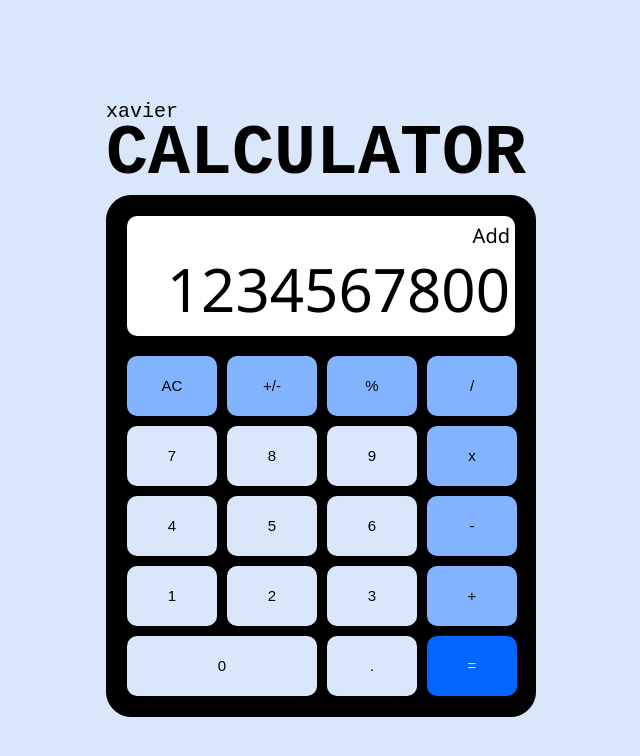
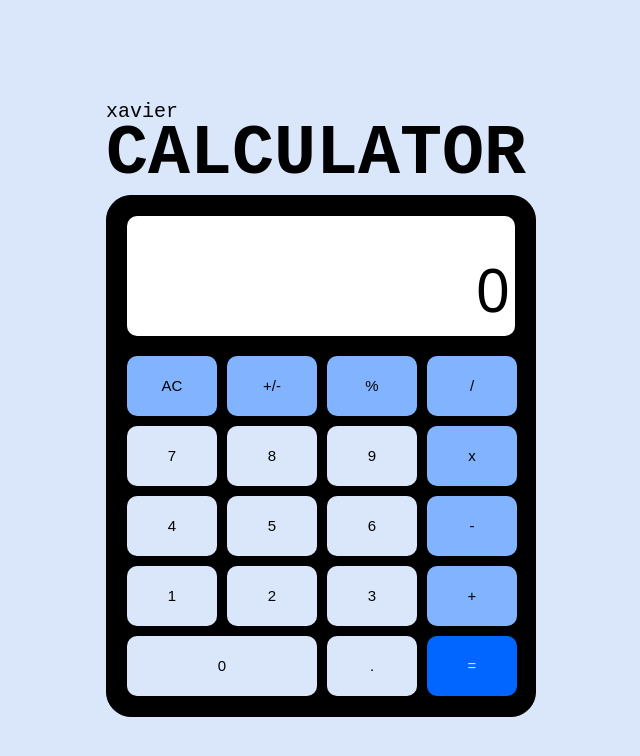
Before and after one commit to theprofessorxavier/calculator, a plain HTML site: page index.html in a window 1280 px wide. Shown: the whole page, without its empty margins (319-959 px from the left). Drawn offline with Linux system fonts and the light colour scheme.

Commit message:
calculator v1 - fix startup

```diff
--- a/index.html
+++ b/index.html
@@ -14,8 +14,8 @@
     </div>
     <div class="container">
         <div class="screen">
-            <span>Add</span>
-            <p>1234567800</p>
+            <span></span>
+            <p>0</p>
         </div>
         <div class="numbers">
             <button id="clear">AC</button>
```
